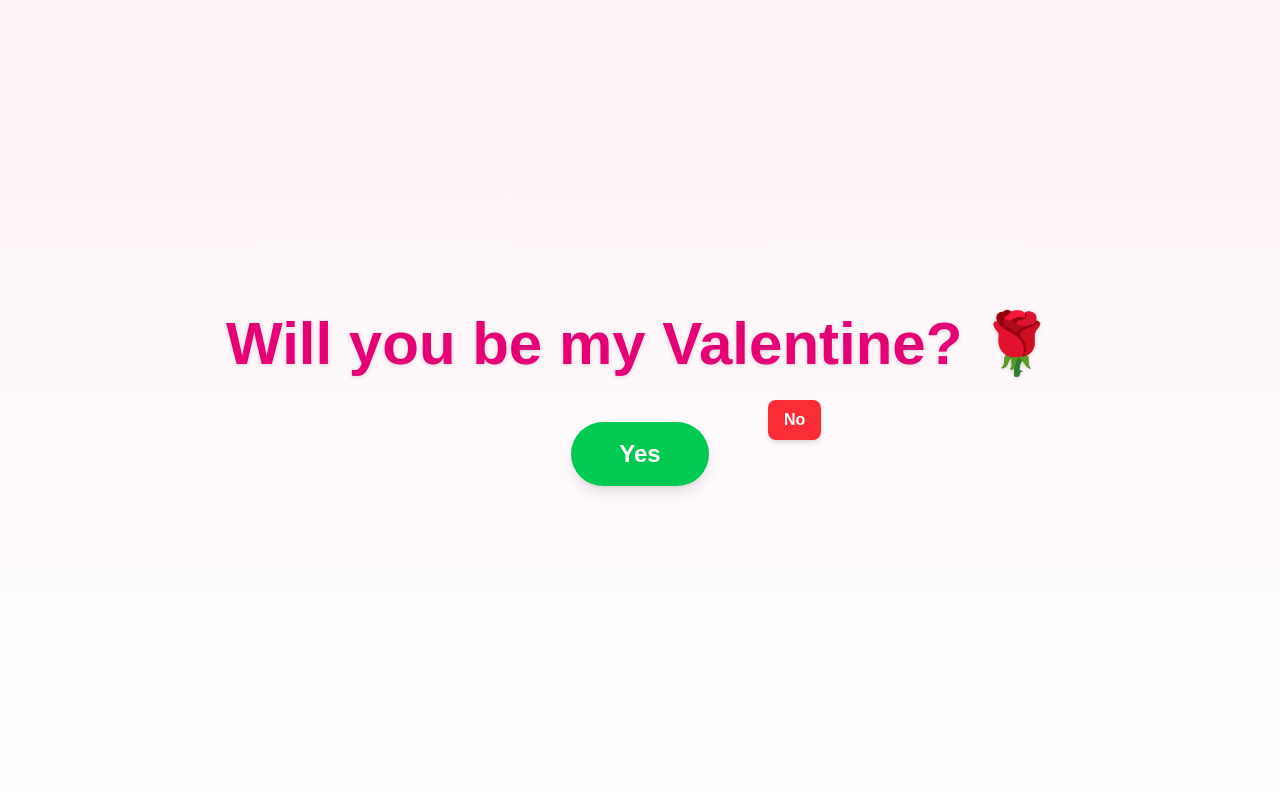
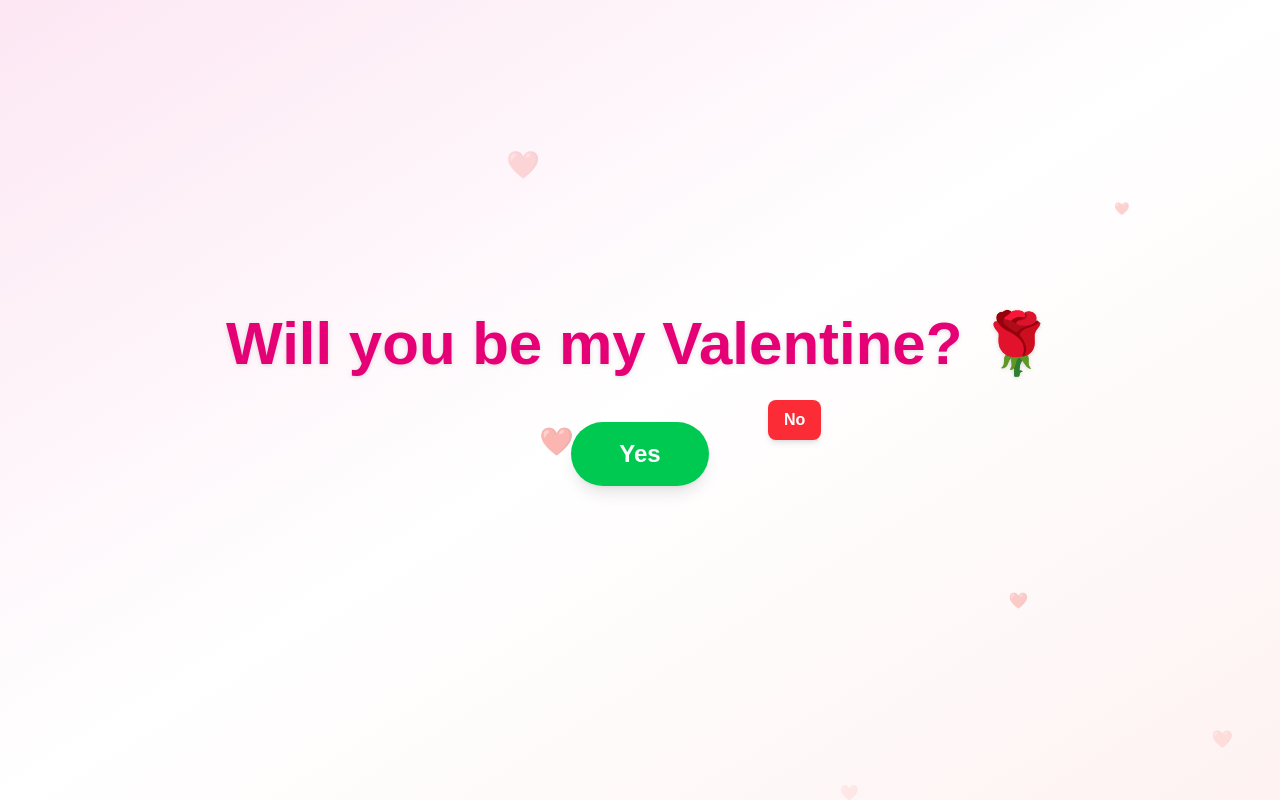
Before and after one commit to DiptoAc/Valentine-project, a Next.js app: page / in a window 1280 px wide. Built offline with nearby package versions, Linux system fonts and the light colour scheme.

Commit message:
Some major adjustments

```diff
--- a/app/Accepted.tsx
+++ b/app/Accepted.tsx
@@ -162,24 +162,45 @@ const Accepted: React.FC<AcceptedProps> = ({ noCount }) => {
             )}
           </div>
 
+          {/* ENHANCED: Confetti Rain Button */}
           {page === storyPages.length - 1 && (
             <motion.button
               initial={{ y: 20, opacity: 0 }}
-              animate={{ y: 0, opacity: 1 }}
-              whileHover={{ scale: 1.1 }}
+              animate={{
+                y: 0,
+                opacity: 1,
+                scale: [1, 1.05, 1], // Pulsing effect
+                boxShadow: [
+                  "0px 0px 0px rgba(236, 72, 153, 0)",
+                  "0px 0px 20px rgba(236, 72, 153, 0.6)",
+                  "0px 0px 0px rgba(236, 72, 153, 0)"
+                ]
+              }}
+              transition={{
+                y: { duration: 0.5 },
+                opacity: { duration: 0.5 },
+                scale: { repeat: Infinity, duration: 2, ease: "easeInOut" },
+                boxShadow: { repeat: Infinity, duration: 2, ease: "easeInOut" }
+              }}
+              whileHover={{ scale: 1.15, filter: "brightness(1.1)" }}
               whileTap={{ scale: 0.9 }}
               onClick={() => {
                 confetti({
-                  particleCount: 100,
+                  particleCount: 150, // Increased count for more impact
                   spread: 100,
                   origin: { y: 0.7 },
                   colors: ['#ff0000', '#ff69b4', '#ffffff', '#FFD700', "#000000", "#FF1493", "#FF4500"]
                 });
                 setQuoteIndex((prev) => (prev + 1) % valentineQuotes.length);
               }}
-              className="bg-gradient-to-r from-pink-400 to-red-500 text-white text-xs font-bold py-2 px-6 rounded-full shadow-lg border-2 border-white flex items-center gap-2"
+              className="bg-gradient-to-r from-pink-500 via-red-500 to-rose-500 text-white text-sm md:text-base font-black py-3 px-8 rounded-full shadow-2xl border-2 border-white flex items-center gap-3 mt-2 relative overflow-hidden group"
             >
-              <span>🎊</span> Trigger Confetti Rain <span>🎊</span>
+              {/* Inner glow effect on hover */}
+              <div className="absolute inset-0 bg-white/20 opacity-0 group-hover:opacity-100 transition-opacity" />
+
+              <span className="text-lg md:text-xl animate-bounce">🎊</span>
+              <span className="tracking-tight uppercase">ভালোবাসা পড়ুক ঝরে</span>
+              <span className="text-lg md:text-xl animate-bounce">🎊</span>
             </motion.button>
           )}
         </div>
--- /dev/null
+++ b/app/components/FloatingHearts.tsx
@@ -0,0 +1,42 @@
+"use client";
+
+import React, { useState, useEffect } from 'react';
+import { motion } from 'framer-motion';
+
+const FloatingHearts = () => {
+  const [hearts, setHearts] = useState<{ id: number; left: string; duration: string; size: string }[]>([]);
+
+  useEffect(() => {
+    const interval = setInterval(() => {
+      setHearts((prev) => [
+        ...prev.slice(-15),
+        {
+          id: Date.now() + Math.random(),
+          left: Math.random() * 100 + "%",
+          duration: Math.random() * 5 + 5 + "s",
+          size: Math.random() * 20 + 10 + "px"
+        }
+      ]);
+    }, 800);
+    return () => clearInterval(interval);
+  }, []);
+
+  return (
+    <div className="fixed inset-0 pointer-events-none z-0 overflow-hidden">
+      {hearts.map((heart) => (
+        <motion.span
+          key={heart.id}
+          initial={{ y: "110vh", opacity: 0 }}
+          animate={{ y: "-10vh", opacity: [0, 1, 0] }}
+          transition={{ duration: parseFloat(heart.duration), ease: "linear" }}
+          style={{ left: heart.left, fontSize: heart.size }}
+          className="absolute text-pink-300/40"
+        >
+          ❤️
+        </motion.span>
+      ))}
+    </div>
+  );
+};
+
+export default FloatingHearts;
--- a/app/page.tsx
+++ b/app/page.tsx
@@ -3,6 +3,8 @@
 import React, { useState, useEffect } from 'react';
 import Accepted from './Accepted';
 import { noPhrases } from './phrases';
+import FloatingHearts from './components/FloatingHearts';
+import { motion } from 'framer-motion';
 
 // --- HEART TRAIL LOGIC ---
 const HeartTrail = () => {
@@ -103,10 +105,15 @@ export default function ValentineProject() {
   return (
   <main
     onClick={playMusic}
-    className="relative flex flex-col items-center justify-center h-screen bg-gradient-to-b from-pink-50 to-white overflow-hidden p-4 touch-none"
+    className="relative flex flex-col items-center justify-center h-screen bg-gradient-to-br from-pink-100 via-white to-red-50 overflow-hidden p-4 touch-none"
   >
+    {/* 1. Add the Floating Hearts here */}
+    <FloatingHearts />
+
+    {/* 2. Your original HeartTrail */}
     <HeartTrail />
 
+    {/* 3. Your original text section */}
     <div className="z-10 text-center mb-12">
       <h1 className="text-4xl md:text-6xl font-black text-pink-600 drop-shadow-sm">
         Will you be my Valentine? 🌹
@@ -118,9 +125,10 @@ export default function ValentineProject() {
       )}
     </div>
 
+    {/* 4. Your original buttons section */}
     <div className="flex gap-8 items-center z-10">
       <button
-        onClick={handleYes} // Just use the name of the function
+        onClick={handleYes}
         className="bg-green-500 hover:bg-green-600 text-white font-black py-3 px-8 md:py-4 md:px-12 rounded-full text-xl md:text-2xl transition-all transform hover:scale-110 active:scale-95 shadow-lg z-20"
       >
         Yes
```
Lines whose indentation alone changed are shown as unchanged.
